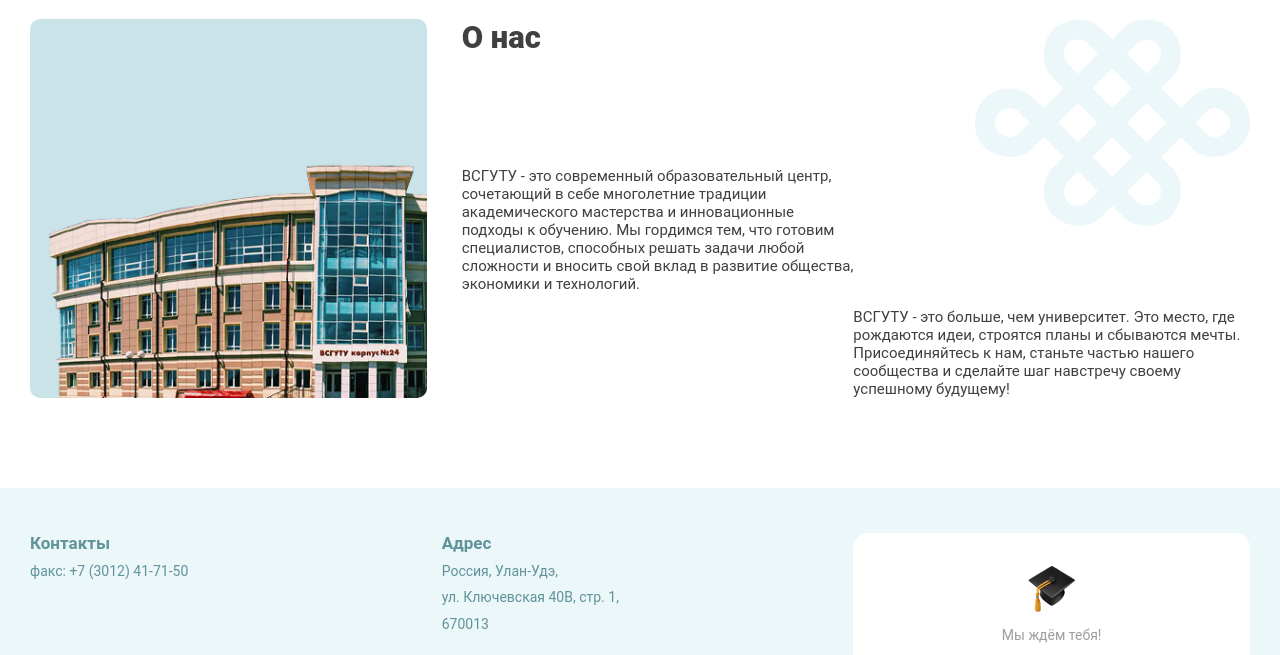
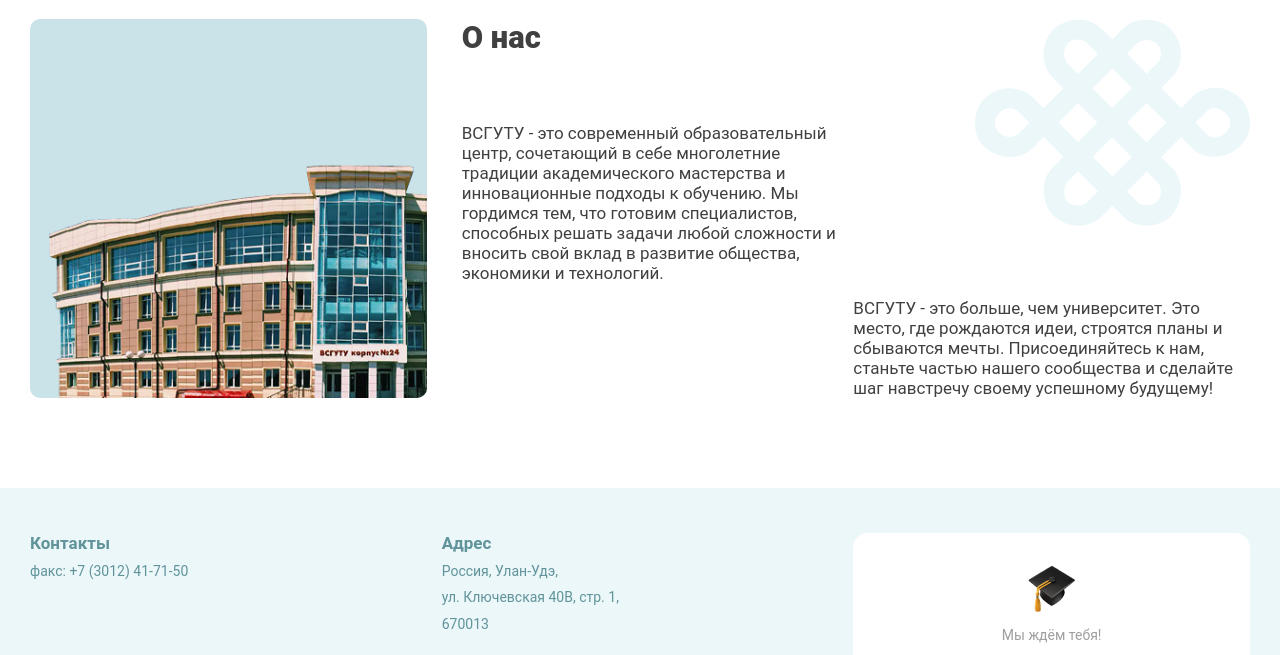
Before and after one commit to mr-redriver/esstu-international-landing, a plain HTML site: page index.html in a window 1280 px wide. Shown: the part 1620-2275 px from the top of the page. Drawn offline with Linux system fonts and the light colour scheme.

Commit message:
Debug about-us block

```diff
--- a/css/block-about-us.css
+++ b/css/block-about-us.css
@@ -41,6 +41,7 @@
 
 .block-about-us__text-block .text-p {
 	width: var(--space-column-2);
+	font-size: var(--font-size-content-big);
 }
 
 .block-about-us__text-block:nth-child(2) {
```
